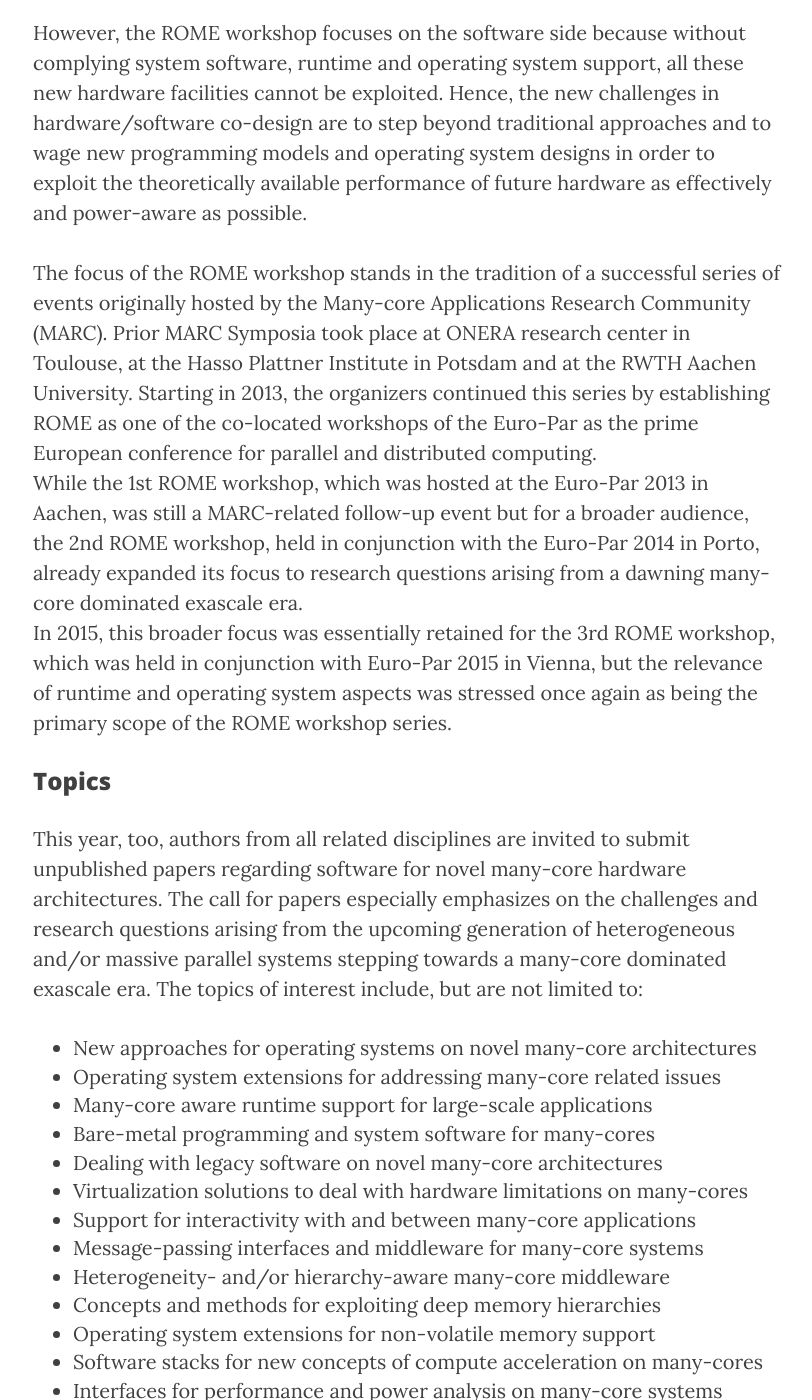
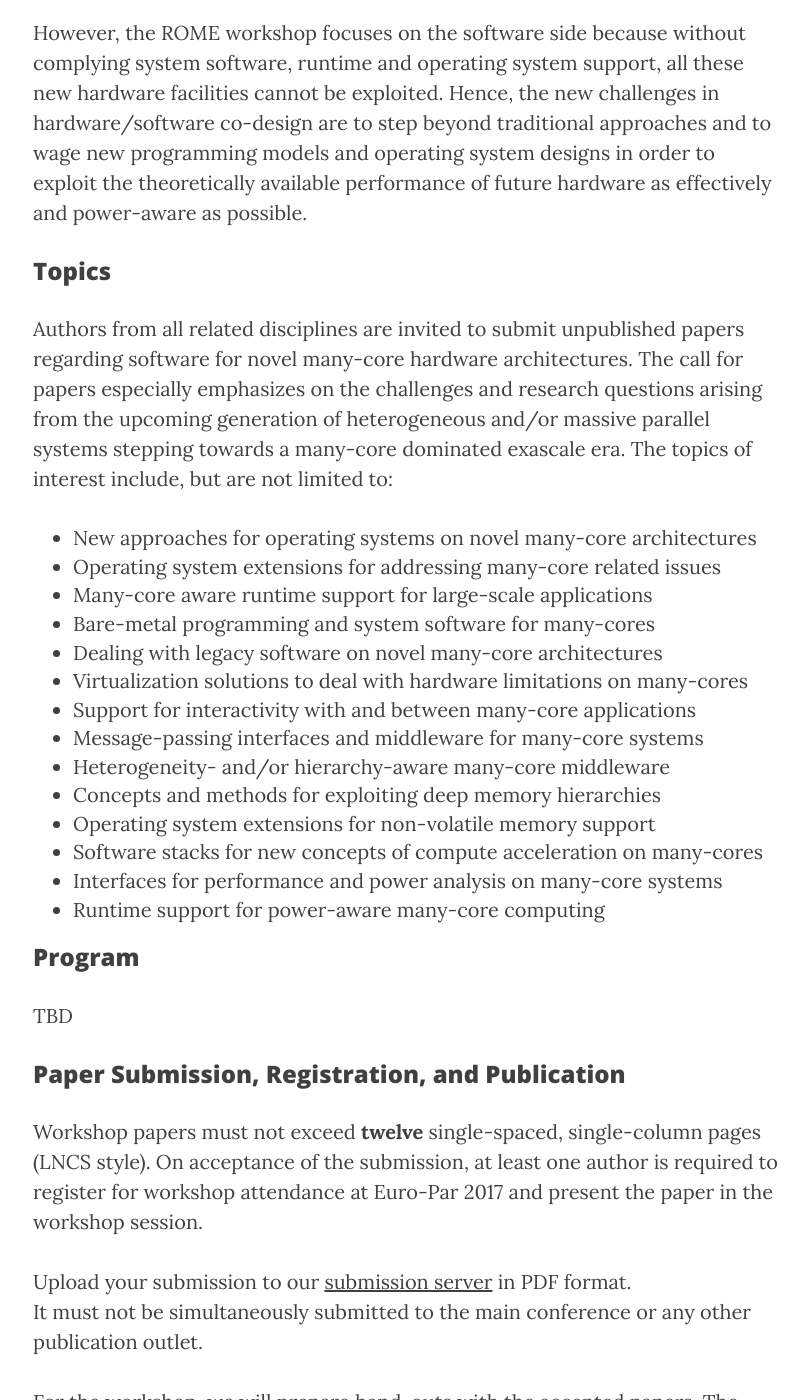
Before and after one commit to WROME/wrome.github.io, a Jekyll site: the page built from compostela2017.md, in a window 1280 px wide and 1400 px high, scrolled down 1085 px. Shown: the whole window, without its empty margins (232-1044 px from the left). Built offline with Jekyll 4.4.1, drawn with Linux system fonts in a browser that asks for light colours; nearby versions of some CDN libraries; some of the changed text lies outside the part shown.

Commit message:
cosmetic changes

```diff
--- a/compostela2017.md
+++ b/compostela2017.md
@@ -16,13 +17,9 @@
 
 However, the ROME workshop focuses on the software side because without complying system software, runtime and operating system support, all these new hardware facilities cannot be exploited. Hence, the new challenges in hardware/software co-design are to step beyond traditional approaches and to wage new programming models and operating system designs in order to exploit the theoretically available performance of future hardware as effectively and power-aware as possible.
 
-The focus of the ROME workshop stands in the tradition of a successful series of events originally hosted by the Many-core Applications Research Community (MARC). Prior MARC Symposia took place at ONERA research center in Toulouse, at the Hasso Plattner Institute in Potsdam and at the RWTH Aachen University. Starting in 2013, the organizers continued this series by establishing ROME as one of the co-located workshops of the Euro-Par as the prime European conference for parallel and distributed computing.
-While the 1st ROME workshop, which was hosted at the Euro-Par 2013 in Aachen, was still a MARC-related follow-up event but for a broader audience, the 2nd ROME workshop, held in conjunction with the Euro-Par 2014 in Porto, already expanded its focus to research questions arising from a dawning many-core dominated exascale era.
-In 2015, this broader focus was essentially retained for the 3rd ROME workshop, which was held in conjunction with Euro-Par 2015 in Vienna, but the relevance of runtime and operating system aspects was stressed once again as being the primary scope of the ROME workshop series.
-
 ### Topics
 
-This year, too, authors from all related disciplines are invited to submit unpublished papers regarding software for novel many-core hardware architectures. The call for papers especially emphasizes on the challenges and research questions arising from the upcoming generation of heterogeneous and/or massive parallel systems stepping towards a many-core dominated exascale era. The topics of interest include, but are not limited to:
+Authors from all related disciplines are invited to submit unpublished papers regarding software for novel many-core hardware architectures. The call for papers especially emphasizes on the challenges and research questions arising from the upcoming generation of heterogeneous and/or massive parallel systems stepping towards a many-core dominated exascale era. The topics of interest include, but are not limited to:
 
 * New approaches for operating systems on novel many-core architectures
 * Operating system extensions for addressing many-core related issues
@@ -47,7 +44,8 @@
 
 Workshop papers must not exceed **twelve** single-spaced, single-column pages (LNCS style). On acceptance of the submission, at least one author is required to register for workshop attendance at Euro-Par 2017 and present the paper in the workshop session.
 
-Upload your submission to our [submission server](https://www.easychair.org/conferences/?conf=europar2017workshops) in PDF format. The link to the server will be published soon. It must not be simultaneously submitted to the main conference or any other publication outlet.
+Upload your submission to our [submission server](https://www.easychair.org/conferences/?conf=europar2017workshops) in PDF format.
+It must not be simultaneously submitted to the main conference or any other publication outlet.
 
 For the workshop, we will prepare hand-outs with the accepted papers. The revised versions will be published after the conference in the workshop proceedings of Euro-Par 2017, part of the LNCS series of Springer.
 
```
Also changed, not shown: other parts of compostela2017.md (+3 -2 lines).
